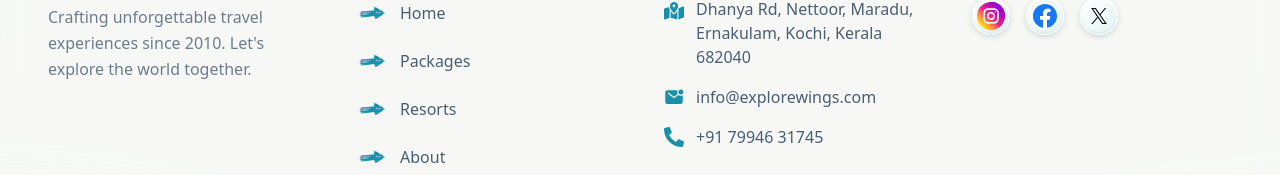
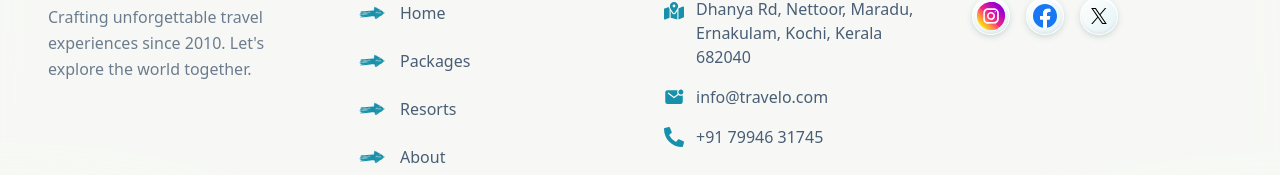
Before and after one commit to rishebss/travelo-fe, a React (Vite) app: page / in a window 1280 px wide. Shown: the part 4766-4941 px from the top of the page. Built offline with nearby package versions, Linux system fonts and the light colour scheme.

Commit message:
Update footer contact email

```diff
--- a/src/components/Footer.jsx
+++ b/src/components/Footer.jsx
@@ -70,7 +70,7 @@ const Footer = () => {
               </li>
               <li className="flex items-center">
                 <IoMailUnread className="w-5 h-5 mr-3 text-[#1791ab]" />
-                <a href="mailto:info@explorewings.com" className="hover:text-[#1791ab] transition-colors duration-300">info@explorewings.com</a>
+                <a href="mailto:info@travelo.com" className="hover:text-[#1791ab] transition-colors duration-300">info@travelo.com</a>
               </li>
               <li className="flex items-center">
                 <FaPhoneAlt className="w-5 h-5 mr-3 text-[#1791ab]" />
```
